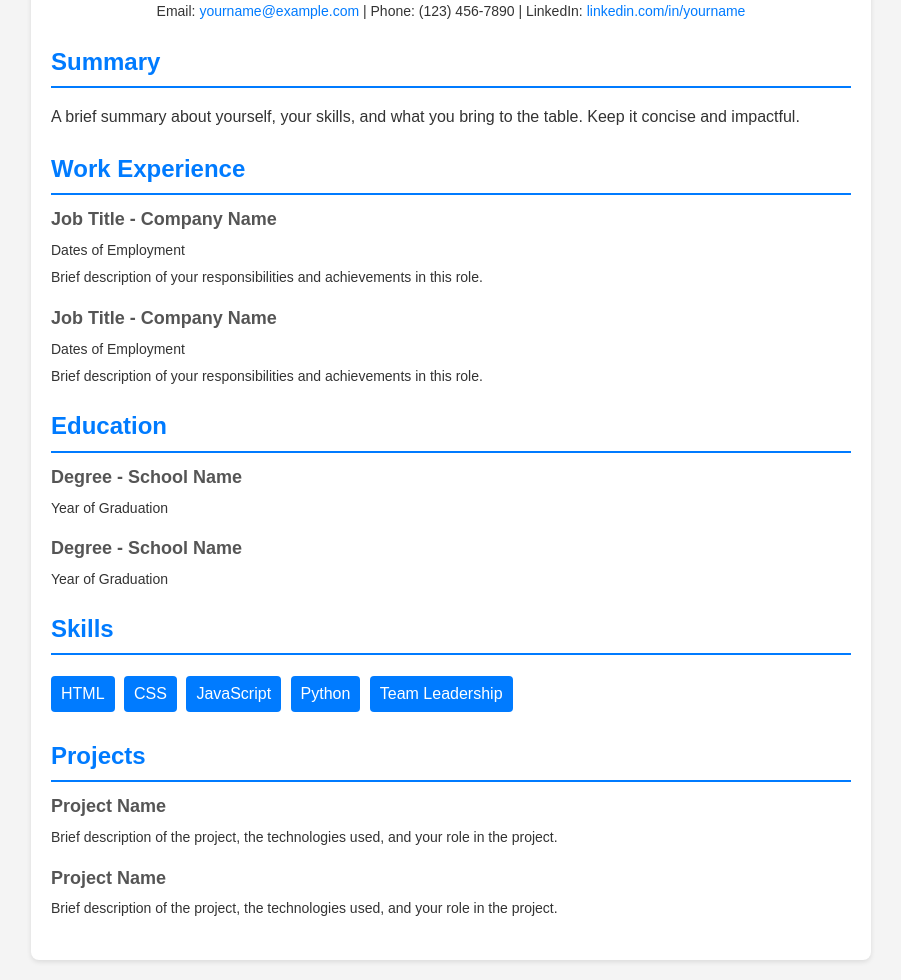
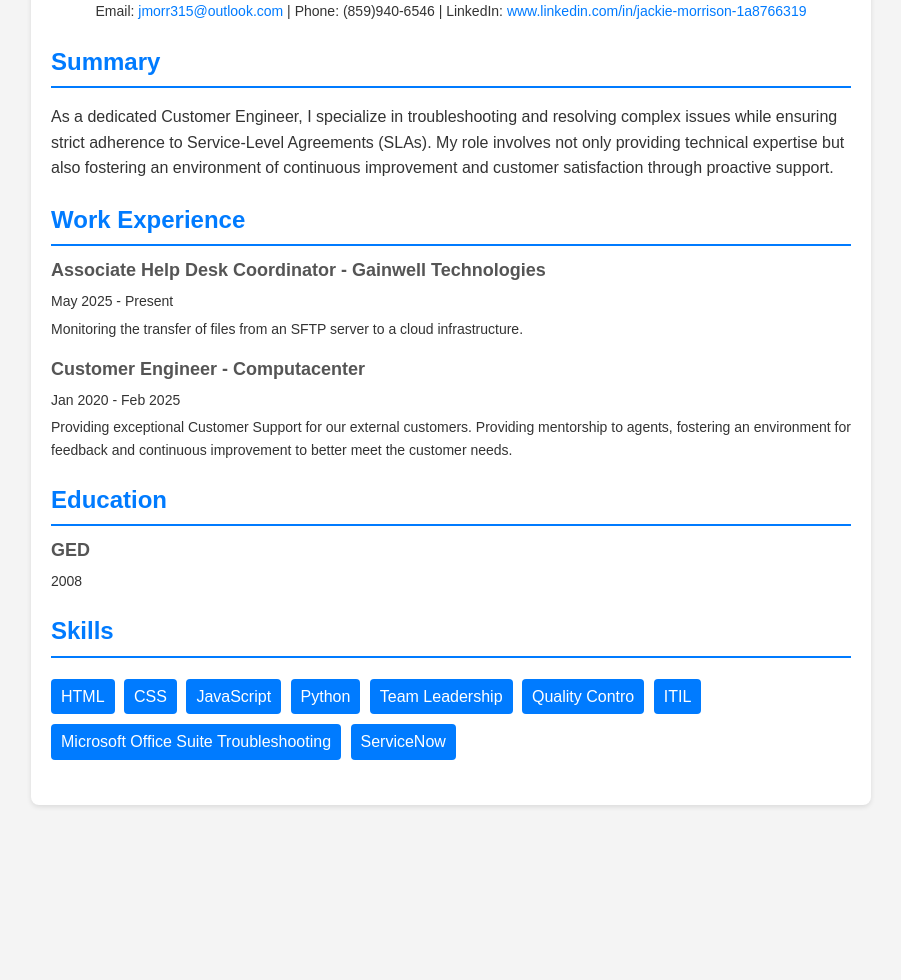
Before and after one commit to jmorr315/deploy-resume, a plain HTML site: page index.html in a window 1280 px wide. Shown: the part 98-1078 px from the top of the page, without its empty margins (189-1090 px from the left). After the commit the page ends 923 px from the top, so only its background shows below. Drawn offline with Linux system fonts and the light colour scheme.

Commit message:
initial commit for resume changes

```diff
--- a/index.html
+++ b/index.html
@@ -78,52 +78,44 @@
     <body>
         <main class="container">
             <section class="header">
-                <h1>Your Name</h1>
+                <h1>Jackie Morrison</h1>
                 <p class="contact">
                     Email:
                     <a href="mailto:yourname@example.com"
-                        >yourname@example.com</a
+                        >jmorr315@outlook.com</a
                     >
-                    | Phone: (123) 456-7890 | LinkedIn:
-                    <a href="#">linkedin.com/in/yourname</a>
+                    | Phone: (859)940-6546 | LinkedIn:
+                    <a href="#">www.linkedin.com/in/jackie-morrison-1a8766319</a>
                 </p>
             </section>
             <section class="section">
                 <h2>Summary</h2>
                 <p>
-                    A brief summary about yourself, your skills, and what you
-                    bring to the table. Keep it concise and impactful.
+                    As a dedicated Customer Engineer, I specialize in troubleshooting and resolving complex issues while ensuring strict adherence to Service-Level Agreements (SLAs). My role involves not only providing technical expertise but also fostering an environment of continuous improvement and customer satisfaction through proactive support.
                 </p>
             </section>
             <section class="section">
                 <h2>Work Experience</h2>
                 <div class="item">
-                    <h3>Job Title - Company Name</h3>
-                    <p>Dates of Employment</p>
+                    <h3>Associate Help Desk Coordinator - Gainwell Technologies</h3>
+                    <p>May 2025 - Present</p>
                     <p>
-                        Brief description of your responsibilities and
-                        achievements in this role.
+                        Monitoring the transfer of files from an SFTP server to a cloud infrastructure.
                     </p>
                 </div>
-                <div class="item">
-                    <h3>Job Title - Company Name</h3>
-                    <p>Dates of Employment</p>
+                <div class="item"Company Name>
+                    <h3>Customer Engineer - Computacenter</h3>
+                    <p>Jan 2020 - Feb 2025</p>
                     <p>
-                        Brief description of your responsibilities and
-                        achievements in this role.
+                        Providing exceptional Customer Support for our external customers. Providing mentorship to agents, fostering an environment for feedback and continuous improvement to better meet the customer needs.
                     </p>
                 </div>
             </section>
             <div class="section">
                 <h2>Education</h2>
                 <div class="item">
-                    <h3>Degree - School Name</h3>
-                    <p>Year of Graduation</p>
-                </div>
-                <div class="item">
-                    <h3>Degree - School Name</h3>
-                    <p>Year of Graduation</p>
-                </div>
+                    <h3>GED</h3>
+                    <p>2008</p>
             </section>
             <section class="section">
                 <h2>Skills</h2>
@@ -134,26 +126,11 @@
                         <li>JavaScript</li>
                         <li>Python</li>
                         <li>Team Leadership</li>
+                        <li>Quality Contro</li>
+                        <li>ITIL</li>
+                        <li>Microsoft Office Suite Troubleshooting</li>
+                        <li>ServiceNow</li>
                     </ul>
-                </div>
-            </section>
-            <section class="section">
-                <h2>Projects</h2>
-                <div class="item">
-                    <h3>Project Name</h3>
-                    <p>
-                        Brief description of the project, the technologies used,
-                        and your role in the project.
-                    </p>
-                </div>
-                <div class="item">
-                    <h3>Project Name</h3>
-                    <p>
-                        Brief description of the project, the technologies used,
-                        and your role in the project.
-                    </p>
-                </div>
-            </section>
         </main>
     </body>
 </html>
```
